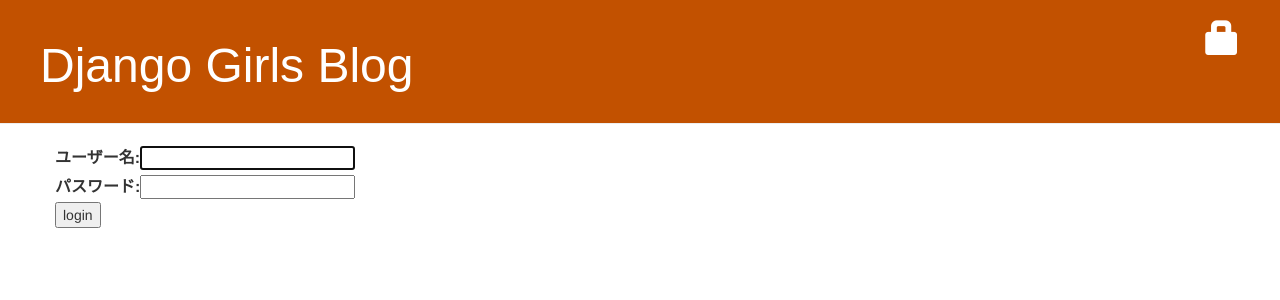
After one commit to tktojyo/my-first-blog, a Django app: page /accounts/login/ in a window 1280 px wide. The commit adds this page. Shown: the top 300 px of the page. Run offline with Django 3.2, Linux system fonts and the light colour scheme; some libraries are stand-ins or nearby versions; some web fonts are replaced.

Commit message:
セキュリティの強化

```diff
--- a/blog/templates/blog/base.html
+++ b/blog/templates/blog/base.html
@@ -13,6 +13,16 @@
                 <a href="{% url 'post_new' %}" class="top-menu">
                     <span class="glyphicon glyphicon-plus"></span>
                 </a>
+                <a href="{% url 'post_draft_list' %}" class="top-menu">
+                    <span class="glyphicon glyphicon-edit"></span>
+                </a>
+                <p class="top-menu">ようこそ {{ user.username }}
+                    <a href="{% url 'logout' %}"><small>ログアウト</small></a>
+                </p>
+            {% else %}
+                <a href="{% url 'login' %}" class="top-menu">
+                    <span class="glyphicon glyphicon-lock"></span>
+                </a>
             {% endif %}
             <h1><a href="/">Django Girls Blog</a></h1>
         </div>
--- a/blog/templates/blog/post_edit.html
+++ b/blog/templates/blog/post_edit.html
@@ -4,6 +4,6 @@
     <h2>新しい投稿</h2>
     <form method="POST" class="post-form">{% csrf_token %}
         {{ form.as_p }}
-        <button type="submit" class="save btn btn-default">投稿</button>
+        <button type="submit" class="save btn btn-default">下書き保存</button>
     </form>
 {% endblock %}
--- /dev/null
+++ b/blog/templates/registration/login.html
@@ -0,0 +1,24 @@
+{% extends "blog/base.html" %}
+
+{% block content %}
+    {%if form.errorsr %}
+        <p>ユーザー名とパスワードが一致しません。もう一度お試しください。</p>
+    {% endif %}
+
+    <form method="post" action="{% url 'login' %}">
+    {% csrf_token %}
+        <table>
+            <tr>
+                <td>{{ form.username.label_tag }}</td>
+                <td>{{ form.username }}</td>
+            </tr>
+            <tr>
+                <td>{{ form.password.label_tag }}</td>
+                <td>{{ form.password }}</td>
+            </tr>
+        </table>
+
+        <input type="submit" value="login" />
+        <input type="hidden" name="next" value="{{ next }}" />
+    </form>
+{% endblock %}
--- a/blog/urls.py
+++ b/blog/urls.py
@@ -6,4 +6,7 @@
     path('post/<int:pk>/', views.post_detail, name='post_detail'),
     path('post/new/', views.post_new, name='post_new'),
     path('post/<int:pk>/edit/', views.post_edit, name='post_edit'),
+    path('drafts/', views.post_draft_list, name='post_draft_list'),
+    path('post/<pk>/publiseh/', views.post_publish, name='post_publish'),
+    path('post/<pk>/remove/', views.post_remove, name='post_remove'),
 ]
--- a/mysite/settings.py
+++ b/mysite/settings.py
@@ -125,3 +125,5 @@
 # https://docs.djangoproject.com/en/3.2/ref/settings/#default-auto-field
 
 DEFAULT_AUTO_FIELD = 'django.db.models.BigAutoField'
+
+LOGIN_REDIRECT_URL = '/'
--- a/mysite/urls.py
+++ b/mysite/urls.py
@@ -16,7 +16,11 @@
 from django.contrib import admin
 from django.urls import path, include
 
+from django.contrib.auth import views
+
 urlpatterns = [
     path('admin/', admin.site.urls),
     path('', include('blog.urls')),
+    path('accounts/login/', views.LoginView.as_view(), name='login'),
+    path('accounts/logout/', views.LogoutView.as_view(next_page='/'), name='logout'),
 ]
```
Also changed, not shown: blog/templates/blog/post_detail.html (+6 -1 lines), blog/templates/blog/post_draft_list.html (added, +11 -0 lines), blog/views.py (+20 -2 lines).
